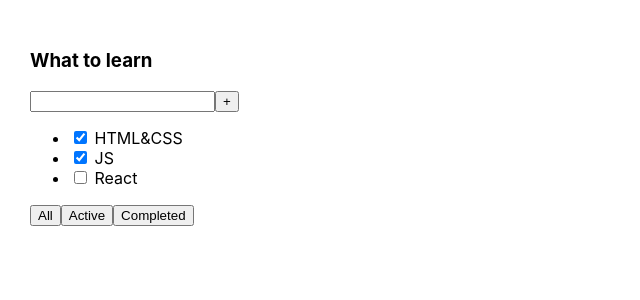
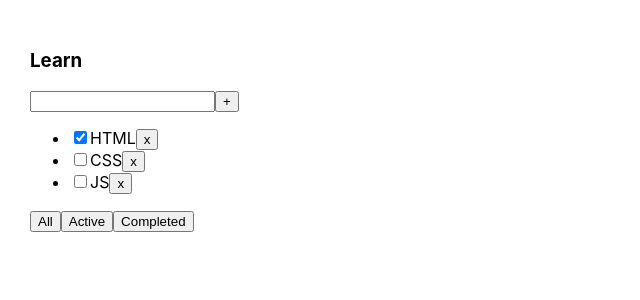
Before and after one commit to kravchanton/todov2, a React (Create React App) app: page / in a window 1280 px wide. Shown: the top 300 px of the page, without its empty margins (0-640 px from the left). Built offline with nearby package versions, Linux system fonts and the light colour scheme.

Commit message:
add useState

```diff
--- a/src/App.tsx
+++ b/src/App.tsx
@@ -1,10 +1,37 @@
-import React from 'react';
+import React, {useState} from 'react';
 import './App.css';
-import {TodoList} from "./TodoList";
+import {TaskType, TodoList} from "./TodoList";
 
 function App() {
+
+
+    let [tasks, setTasks] = useState([
+        {id: 1, title: 'HTML', isDone: true},
+        {id: 2, title: 'CSS', isDone: false},
+        {id: 3, title: 'JS', isDone: false},
+    ])
+    const removeTask = (id: number) => {
+        tasks = tasks.filter(t => t.id !== id)
+        setTasks(tasks)
+    }
+
+    let [filter, setFilter] = useState('all')
+    let tasksForTodoList = tasks
+
+    if(filter === 'active') {
+        tasksForTodoList = tasks.filter(t => t.isDone === false)
+
+    }
+    if(filter === 'completed') {
+        tasksForTodoList = tasks.filter(t => t.isDone === true)
+
+    }
+
+
     return (
-        <TodoList />
+        <div className="App">
+            <TodoList title={'Learn'} tasks={tasksForTodoList} removeTask={removeTask} setFilter={setFilter}/>
+        </div>
     );
 }
 
--- a/src/TodoList.tsx
+++ b/src/TodoList.tsx
@@ -1,28 +1,43 @@
 import React from 'react';
 
+export type TaskType = {
+    id: number
+    title: string
+    isDone: boolean
+}
+
+type TodoListPropsType = {
+    title: string
+    tasks: Array<TaskType>
+    removeTask: (id: number) => void
+    setFilter: (filter: string) => void
+
+}
+
+export const TodoList = (props: TodoListPropsType) => {
 
 
-
-export const TodoList = () => {
     return (
-    <div className="App">
         <div>
-            <h3>What to learn</h3>
+            <h3>{props.title}</h3>
             <div>
                 <input/>
                 <button>+</button>
             </div>
             <ul>
-                <li><input type="checkbox" checked={true}/> <span>HTML&CSS</span></li>
-                <li><input type="checkbox" checked={true}/> <span>JS</span></li>
-                <li><input type="checkbox" checked={false}/> <span>React</span></li>
+                {props.tasks.map(t =>
+                    <li>
+                        <input type="checkbox" checked={t.isDone}/>
+                        <span>{t.title}</span>
+                        <button onClick={() => props.removeTask(t.id)}>x</button>
+                    </li>
+                )}
             </ul>
             <div>
-                <button>All</button>
-                <button>Active</button>
-                <button>Completed</button>
+                <button onClick={() => props.setFilter('all')}>All</button>
+                <button onClick={() => props.setFilter('active')}>Active</button>
+                <button onClick={() => props.setFilter('completed')}>Completed</button>
             </div>
         </div>
-    </div>
     )
 }
```
